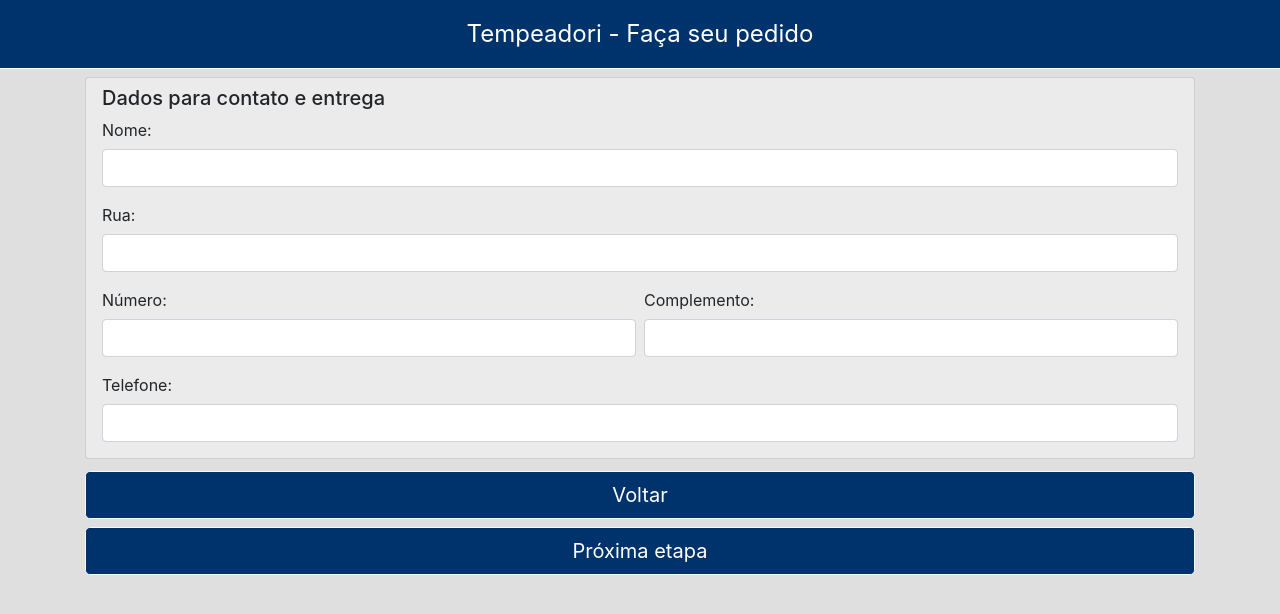
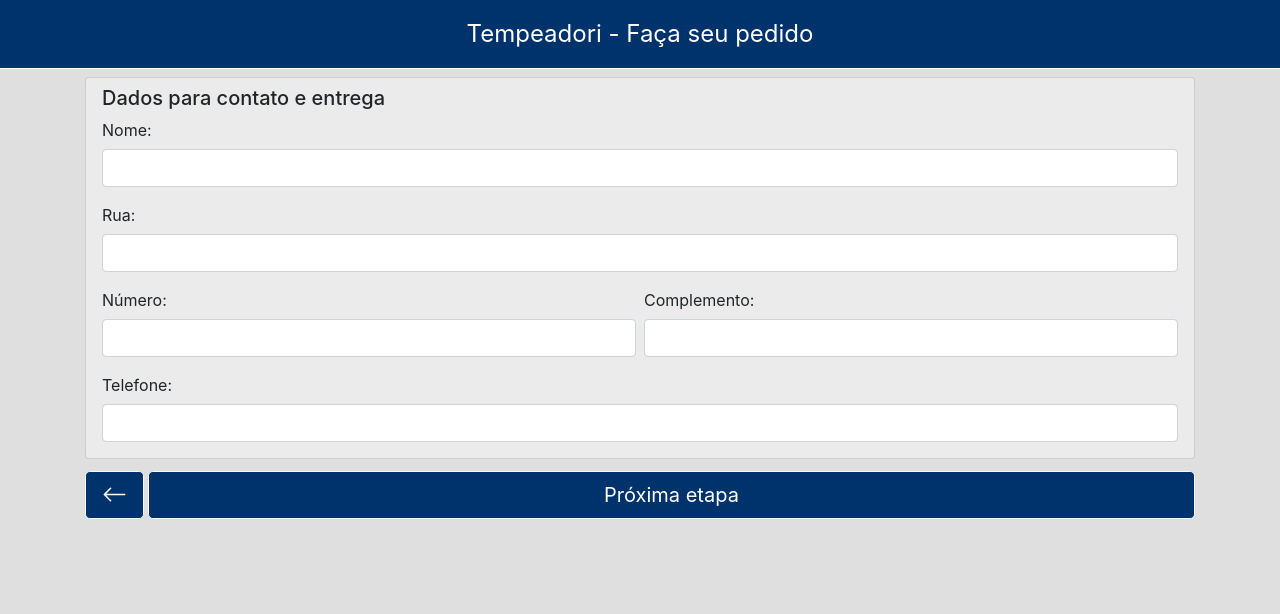
Before and after one commit to GustavoKlinfuss/Lunch-X__WebApp, a Vue app: page / in a window 1280 px wide. Both pictures are taken after a click on the button "Próxima etapa". Shown: the top 614 px of the page. Built offline with nearby package versions, Linux system fonts and the light colour scheme.

Commit message:
Back button style and modal open/close changed

```diff
--- a/src/App.vue
+++ b/src/App.vue
@@ -1,6 +1,6 @@
 <template>
 <main>
-  <header class="header">{{header}}</header>
+  <header class="header sticky-top">{{header}}</header>
   <div class="container mt-2">
     <order-screen
       v-if="stage === StagesEnum.OrderScreen"
@@ -12,7 +12,6 @@
       v-on:to-previous-screen="toPreviousScreen()"
       :userDetails="userDetails"/>
     <finish-order-modal
-      :showModal="showModal"
       :orderDetails="orderDetails"
       :userDetails="userDetails"
       v-on:modal-closed="closeModal()"
@@ -36,8 +35,7 @@
       StagesEnum,
       OrderItemTypeEnum,
       orderDetails: [],
-      userDetails: {type: Object},
-      showModal: false
+      userDetails: {type: Object}
     }
   },
   components: {
@@ -46,10 +44,6 @@
     FinishOrderModal
   },
   methods: {
-    closeModal: function () {
-      this.showModal = false;
-    },
-
     toPreviousScreen: function () {
       this.stage -= 1;
     },
@@ -59,7 +53,11 @@
     },
 
     openModal: function () {
-      this.showModal = true;
+      this.$bvModal.show('finish-order-modal');
+    },
+
+    closeModal: function () {
+      this.$bvModal.hide('finish-order-modal');
     },
 
     finishOrder: function () {
--- a/src/app/finish-order-modal/FinishOrderModal.vue
+++ b/src/app/finish-order-modal/FinishOrderModal.vue
@@ -1,8 +1,8 @@
 <template>
-<b-modal v-model="showModal" title="">
+<b-modal id="finish-order-modal">
   <template v-slot:modal-header>
-      <h5>Confira as informações abaixo:</h5>
-    </template>
+    <h5>Confira as informações abaixo:</h5>
+  </template>
   <div class="d-block text-center">
     <h5>Informações do pedido:</h5>
     <li v-for="(item, index) in orderDetails" v-bind:key="item.id">
@@ -22,14 +22,14 @@
   <template v-slot:modal-footer>
     <div class="d-flex w-100">
       <b-button
-        class="w-50 mr-1"
+        style="width: 60px;"
         variant="outline-warning"
         v-on:click="closeModal()"
       >
-        Voltar
+        <b-icon icon="arrow-left"></b-icon>
       </b-button>
       <b-button
-        class="w-50 ml-1"
+        class="w-100 ml-2"
         variant="outline-success"
         v-on:click="finishOrder()"
       >
@@ -50,7 +50,6 @@
   },
 
   props: {
-    showModal: Boolean,
     orderDetails: Array,
     userDetails: Object
   },
--- a/src/app/user-details/UserInfoScreen.vue
+++ b/src/app/user-details/UserInfoScreen.vue
@@ -11,8 +11,10 @@
       </div>
       <gt-input label="Telefone:" required v-model="userDetails.phone"/>
     </div>
-    <gt-button text="Voltar" v-on:click="toPreviousScreen()"/>
-    <gt-button type="submit" text="Próxima etapa"/>
+    <div class="d-flex">
+      <gt-button style="width: 60px;" icon="arrow-left" v-on:click="toPreviousScreen()"/>
+      <gt-button class="w-100 ml-1" type="submit" text="Próxima etapa"/>
+    </div>
   </div>
 </b-form>
 </template>
```
